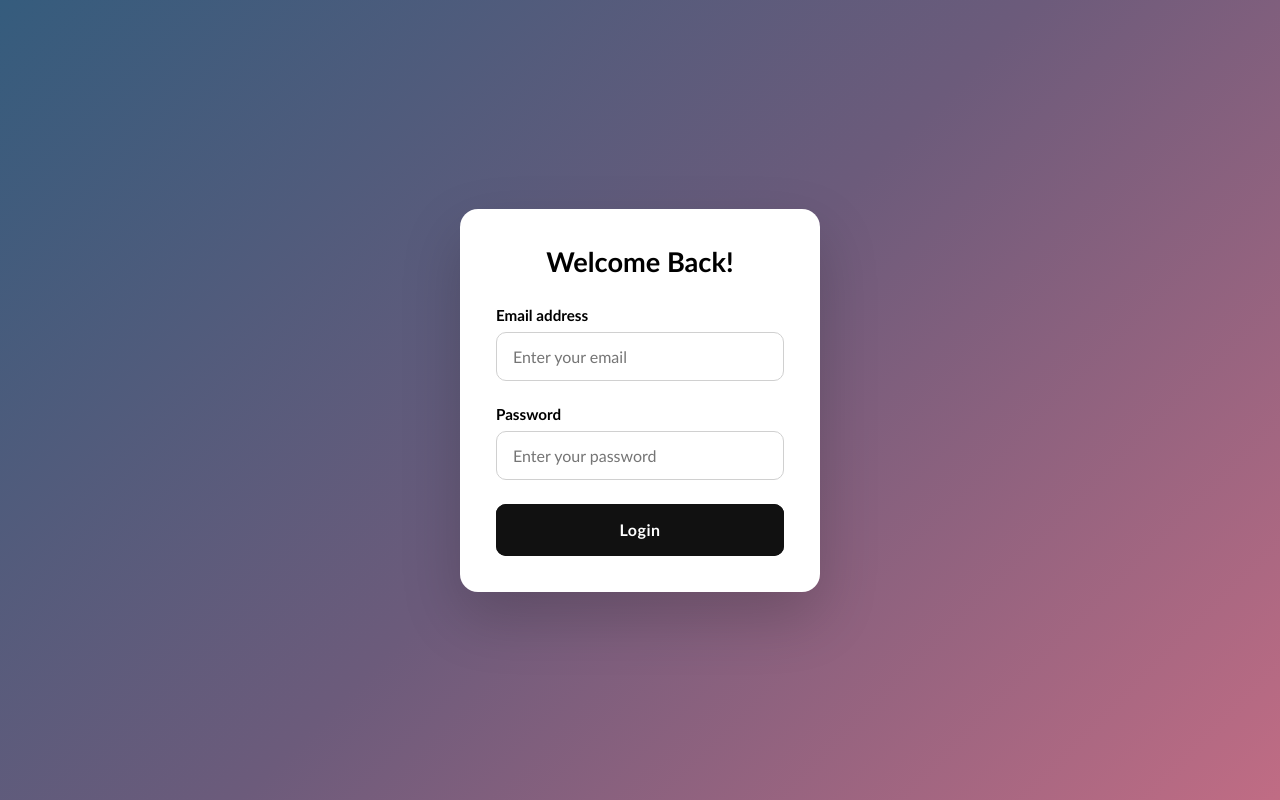
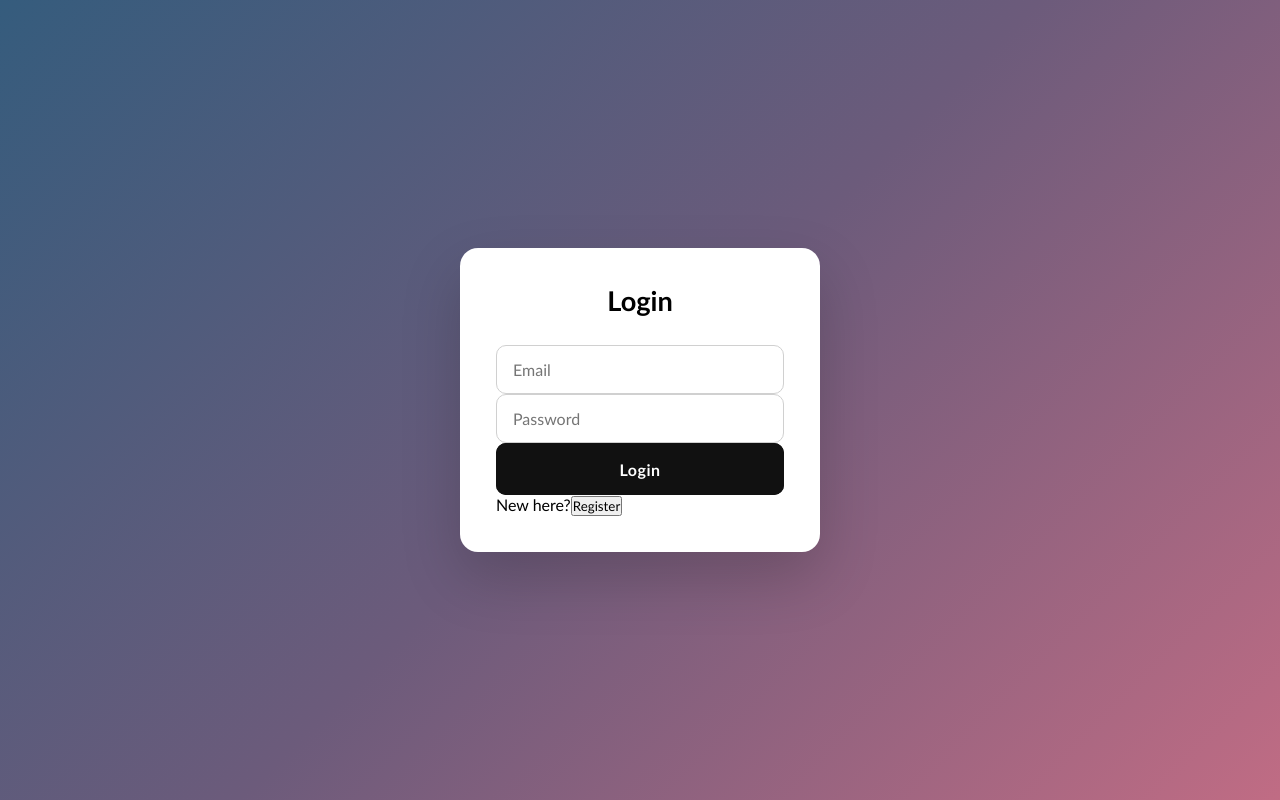
Before and after one commit to Manan0019/Login-Signup-Project, a React (Vite) app in the folder Login_page/Frontend/Login/: page / in a window 1280 px wide. Built offline with nearby package versions, Linux system fonts and the light colour scheme.

Commit message:
login and signup paged added with red error

```diff
--- a/Login_page/Frontend/Login/package.json
+++ b/Login_page/Frontend/Login/package.json
@@ -10,6 +10,10 @@
     "preview": "vite preview"
   },
   "dependencies": {
+    "@emotion/react": "^11.14.0",
+    "@emotion/styled": "^11.14.1",
+    "@mui/material": "^7.3.6",
+    "@mui/x-data-grid": "^8.23.0",
     "react": "^19.2.0",
     "react-dom": "^19.2.0"
   },
--- a/Login_page/Frontend/Login/src/App.jsx
+++ b/Login_page/Frontend/Login/src/App.jsx
@@ -1,18 +1,39 @@
-import { useState } from 'react'
-import reactLogo from './assets/react.svg'
-import viteLogo from '/vite.svg'
-import './App.css'
+/*import { useState } from 'react'
 import Login from './Login'
-
+import UsersTable from "./UsersTable";
 
 function App() {
+  const [isLoggedIn, setIsLoggedIn] = useState(false);
 
-  return  <div>
-
-    <Login></Login>
-    </div>
-
+  return (
+    <>
+      {
+      isLoggedIn ? (<UsersTable />) : (<Login onLogin={() => setIsLoggedIn(true)} />)
+      }
+    </>
+  );
 }
 
+export default App;*/
 
-export default App
+import React, { useState } from "react";
+import Login from "./Login";
+import Signup from "./Signup";
+import UsersTable from "./UsersTable";
+
+function App() {
+  const [page, setPage] = useState("login");
+
+  if (page === "users") return <UsersTable />;
+
+  return page === "login" ? (
+    <Login
+      goSignup={() => setPage("signup")}
+      onSuccess={() => setPage("users")}
+    />
+  ) : (
+    <Signup goLogin={() => setPage("login")} />
+  );
+}
+
+export default App;
--- /dev/null
+++ b/Login_page/Frontend/Login/src/UsersTable.jsx
@@ -0,0 +1,91 @@
+/*import React, { useEffect, useState } from "react";
+import { DataGrid } from "@mui/x-data-grid";
+import Paper from "@mui/material/Paper";
+import "./login.css";
+
+function UsersTable() {
+  const [users, setUsers] = useState([]);
+
+  useEffect(() => {
+    fetch("http://localhost:5000/users")
+      .then((res) => res.json())
+      .then((data) => {
+        setUsers(data);
+      })
+      .catch((err) => console.error(err));
+  }, []);
+
+  const columns = [
+    { field: "id", headerName: "ID", width: 70 },
+    { field: "email", headerName: "Email", width: 250 },
+    { field: "password", headerName: "Password", width: 200 },
+  ];
+
+  return (
+    <div className="mainbg">
+      <div className="middle" style={{ width: "600px" }}>
+        <h2 className="welcome">Users List</h2>
+
+        <Paper sx={{ height: 400, width: "100%" }}>
+          <DataGrid
+            rows={users}
+            columns={columns}
+            pageSizeOptions={[5, 10]}
+            initialState={{
+              pagination: {
+                paginationModel: { page: 0, pageSize: 5 },
+              },
+            }}
+            checkboxSelection
+            disableRowSelectionOnClick
+          />
+        </Paper>
+      </div>
+    </div>
+  );
+}
+
+export default UsersTable;*/
+
+import React, { useEffect, useState } from "react";
+import { DataGrid } from "@mui/x-data-grid";
+import Paper from "@mui/material/Paper";
+import "./login.css";
+
+function UsersTable() {
+  const [users, setUsers] = useState([]);
+
+  useEffect(() => {
+    fetch("http://localhost:5000/users")
+      .then((res) => res.json())
+      .then((data) => setUsers(data));
+  }, []);
+
+  const columns = [
+    { field: "id", headerName: "ID", width: 80 },
+    { field: "email", headerName: "Email", width: 300 },
+  ];
+
+  return (
+    <div className="mainbg">
+      <div className="middle" style={{ width: "600px" }}>
+        <h2 className="welcome">Users List</h2>
+
+        <Paper sx={{ height: 400, width: "100%" }}>
+          <DataGrid
+            rows={users}
+            columns={columns}
+            pageSizeOptions={[5, 10]}
+            initialState={{
+              pagination: {
+                paginationModel: { page: 0, pageSize: 5 },
+              },
+            }}
+          />
+        </Paper>
+      </div>
+    </div>
+  );
+}
+
+export default UsersTable;
--- a/Login_page/Frontend/Login/src/login.css
+++ b/Login_page/Frontend/Login/src/login.css
@@ -128,3 +128,35 @@
     50% { background-position: 400% 0; }
     100% { background-position: 0 0; }
 }
+
+.user-table {
+  width: 100%;
+  border-collapse: collapse;
+  margin-top: 20px;
+}
+
+.user-table th,
+.user-table td {
+  border: 1px solid #ddd;
+  padding: 12px;
+  text-align: left;
+}
+
+.user-table th {
+  background-color: #6c5b7b;
+  color: white;
+}
+
+.user-table tr:nth-child(even) {
+  background-color: #f2f2f2;
+}
+.error {
+  color: red;
+  margin-top: 10px;
+}
+
+.switch span {
+  color: #6c5b7b;
+  cursor: pointer;
+  font-weight: 600;
+}
--- a/Login_page/Frontend/Login/src/login.jsx
+++ b/Login_page/Frontend/Login/src/login.jsx
@@ -1,9 +1,11 @@
-import React, { useState } from "react";
+/*import React, { useState } from "react";
+import UsersTable from "./UsersTable";
 import "./login.css";
 
 function Login() {
   const [email, setEmail] = useState("");
   const [password, setPassword] = useState("");
+  const [isLoggedIn, setIsLoggedIn] = useState(false);
 
   const handleSubmit = async (e) => {
     e.preventDefault();
@@ -14,37 +16,33 @@ function Login() {
         headers: {
           "Content-Type": "application/json",
         },
-        body: JSON.stringify({
-          email: email,
-          password: password,
-        }),
+        body: JSON.stringify({ email, password }),
       });
 
       const data = await response.json();
+      alert(data.message);
 
-     alert(data.message);
+      setIsLoggedIn(true);
 
     } catch (error) {
-      console.error("Error:", error);
       alert("Something went wrong");
     }
   };
 
+  if (isLoggedIn) {
+    return <UsersTable />;
+  }
+
   return (
     <div className="mainbg">
-
       <div className="middle">
         <div className="welcome">Welcome Back!</div>
+
         <form onSubmit={handleSubmit}>
           <div className="emaildiv">
-            <label htmlFor="email" className="lab">
-              Email address
-            </label>
+            <label className="lab">Email address</label>
             <input
-              type="email"
-              id="email"
               className="form-control"
-              placeholder="Enter your email"
               value={email}
               onChange={(e) => setEmail(e.target.value)}
               required
@@ -52,23 +50,88 @@ function Login() {
           </div>
 
           <div className="passworddiv">
-            <label htmlFor="password" className="lab">
-              Password
-            </label>
+            <label className="lab">Password</label>
             <input
               type="password"
-              id="password"
               className="form-control"
-              placeholder="Enter your password"
               value={password}
               onChange={(e) => setPassword(e.target.value)}
               required
             />
           </div>
 
-          <button type="submit" className="glow-on-hover">
-            Login
+          <button className="glow-on-hover">Login</button>
+        </form>
+      </div>
+    </div>
+  );
+}
+
+export default Login;*/
+
+import React, { useState } from "react";
+import "./login.css";
+
+function Login({ onSuccess, goSignup }) {
+  const [email, setEmail] = useState("");
+  const [password, setPassword] = useState("");
+  const [error, setError] = useState("");
+
+  const handleSubmit = async (e) => {
+    e.preventDefault();
+    setError("");
+
+    const res = await fetch("http://localhost:5000/login-verify", {
+      method: "POST",
+      headers: { "Content-Type": "application/json" },
+      body: JSON.stringify({ email, password }),
+    });
+
+    const data = await res.json();
+
+    if (!res.ok) {
+      setError(data.message);
+    } else {
+      onSuccess();
+    }
+  };
+
+  return (
+    <div className="mainbg">
+      <div className="middle">
+        <h2 className="welcome">Login</h2>
+
+        <form onSubmit={handleSubmit}>
+          <input
+            placeholder="Email"
+            className="form-control"
+            value={email}
+            onChange={(e) => setEmail(e.target.value)}
+            autoFocus
+          />
+
+          <input
+            type="password"
+            placeholder="Password"
+            className="form-control"
+            value={password}
+            onChange={(e) => setPassword(e.target.value)}
+          />
+
+          {error && <p className="error">{error}</p>}
+
+          <button className="glow-on-hover">Login</button>
+
+          <p className="switch">
+            New here?
+            <button
+              type="button"
+              className="link-btn"
+              onClick={goSignup}
+            >
+            Register
           </button>
+          </p>
         </form>
       </div>
     </div>
--- /dev/null
+++ b/Login_page/Frontend/Login/src/signup.jsx
@@ -0,0 +1,64 @@
+import React, { useState } from "react";
+import "./login.css";
+
+function Signup({ goLogin }) {
+  const [email, setEmail] = useState("");
+  const [password, setPassword] = useState("");
+  const [error, setError] = useState("");
+
+  const handleSubmit = async (e) => {
+    e.preventDefault();
+    setError("");
+
+    const res = await fetch("http://localhost:5000/register", {
+      method: "POST",
+      headers: { "Content-Type": "application/json" },
+      body: JSON.stringify({ email, password }),
+    });
+
+    const data = await res.json();
+
+    if (!res.ok) {
+      setError(data.message);
+    } else {
+      goLogin();
+    }
+  };
+
+  return (
+    <div className="mainbg">
+      <div className="middle">
+        <h2 className="welcome">Register</h2>
+
+        <form onSubmit={handleSubmit}>
+          <input
+            placeholder="Email"
+            className="form-control"
+            value={email}
+            onChange={(e) => setEmail(e.target.value)}
+            autoFocus
+          />
+
+          <input
+            type="password"
+            placeholder="Password"
+            className="form-control"
+            value={password}
+            onChange={(e) => setPassword(e.target.value)}
+          />
+
+          {error && <p className="error">{error}</p>}
+
+          <button className="glow-on-hover">Register</button>
+
+          <p className="switch">
+            Already have an account?{" "}
+            <span onClick={goLogin}>Login</span>
+          </p>
+        </form>
+      </div>
+    </div>
+  );
+}
+
+export default Signup;
```
Also changed, not shown: 2 other files (tests, documents, lock files or other folders).
